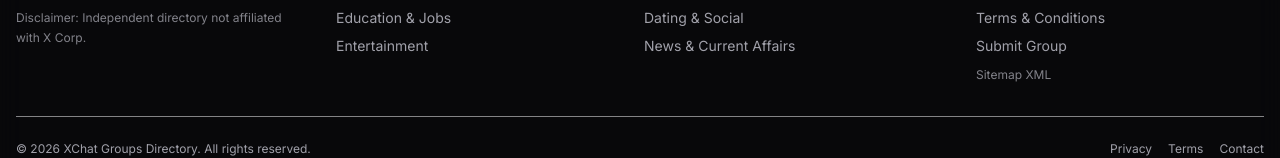
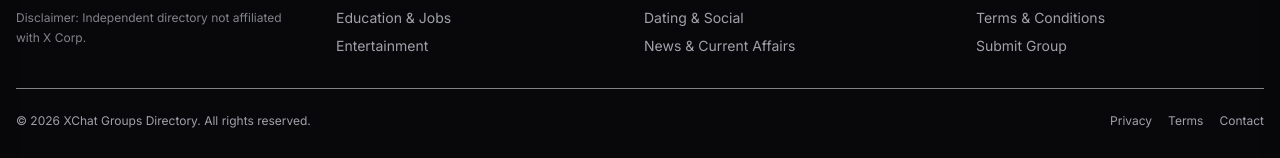
Before and after one commit to hashmatkhanafridi/xchatgroups, a Next.js app: page / in a window 1280 px wide. Shown: the part 1227-1385 px from the top of the page. Built offline with nearby package versions, Linux system fonts and the light colour scheme; no server answers; the database is empty.

Commit message:
style: remove visible Sitemap XML link from footer navigation

```diff
--- a/src/components/Footer.tsx
+++ b/src/components/Footer.tsx
@@ -74,16 +74,6 @@ export function Footer() {
                   Submit Group
                 </Link>
               </li>
-              <li>
-                <a
-                  href="/sitemap.xml"
-                  target="_blank"
-                  rel="noopener noreferrer"
-                  className="hover:text-foreground transition-colors text-xs text-muted-foreground/80"
-                >
-                  Sitemap XML
-                </a>
-              </li>
             </ul>
           </div>
         </div>
```
